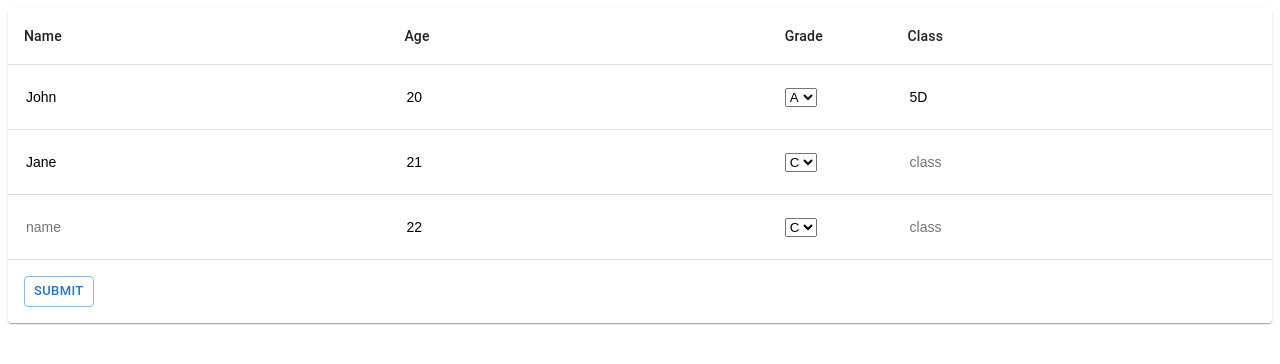
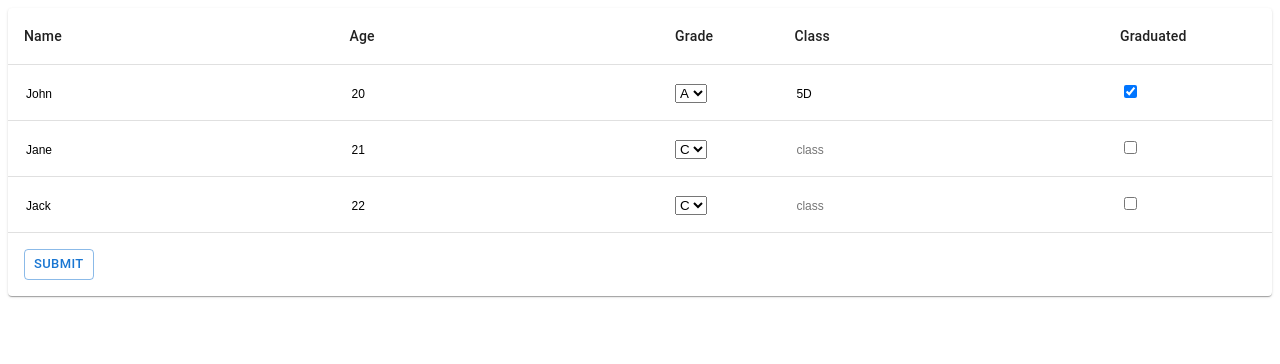
Before and after one commit to EdwinKwanTC/material-table, a React (Vite) app: page / in a window 1280 px wide. Shown: the top 364 px of the page. Built offline with nearby package versions, Linux system fonts and the light colour scheme.

Commit message:
fix: css update

```diff
--- a/src/App.tsx
+++ b/src/App.tsx
@@ -4,7 +4,7 @@ import { Button, Box } from '@mui/material'
 import { schema } from './validatior/classValidator'
 
 type Data = {
-    [key: string]: string | number
+    [key: string]: string | number | boolean
 }
 
 function App() {
@@ -29,6 +29,11 @@ function App() {
             label: 'Class',
             inputType: 'text',
         },
+        {
+            key: 'isGraduated',
+            label: 'Graduated',
+            inputType: 'checkbox',
+        },
     ]
 
     const data = [
@@ -37,15 +42,19 @@ function App() {
             age: 20,
             grade: 'a',
             class: '5D',
+            isGraduated: true,
         },
         {
             name: 'Jane',
             age: 21,
             grade: 'c',
+            isGraduated: false,
         },
         {
+            name: 'Jack',
             age: 22,
             grade: 'c',
+            isGraduated: false,
         },
     ]
 
@@ -55,9 +64,9 @@ function App() {
 
     const options = {
         grade: [
-            { id: 1, name: 'a', value: 'A' },
-            { id: 2, name: 'b', value: 'B' },
-            { id: 3, name: 'c', value: 'C' },
+            { id: 1, name: 'A', value: 'a' },
+            { id: 2, name: 'B', value: 'b' },
+            { id: 3, name: 'C', value: 'c' },
         ],
     }
 
--- a/src/base/Table.tsx
+++ b/src/base/Table.tsx
@@ -12,7 +12,7 @@ import {
 import { SchemaOf } from 'yup'
 
 type Rows<T, U extends keyof T> = {
-    [key in U]: string | number
+    [key in U]: string | number | boolean
 }
 
 type Options = {
@@ -25,7 +25,7 @@ export type TableHeaders = {
     key: string
     label: string
     align?: 'left' | 'right' | 'center'
-    inputType: 'text' | 'number' | 'select'
+    inputType: 'text' | 'number' | 'select' | 'checkbox'
 }
 
 type TableProps<T, U extends keyof T> = {
@@ -85,12 +85,12 @@ export default function Table<T, U extends keyof T>(props: TableProps<T, U>) {
                                                 return (
                                                     <TableCell key={headerIndex}>
                                                         {(header.inputType === 'number' ||
-                                                            header.inputType === 'text') && (
+                                                            header.inputType === 'text' ||
+                                                            header.inputType === 'checkbox') && (
                                                             <Field
                                                                 style={{
-                                                                    width: '100%',
-                                                                    minHeight: '30px',
-                                                                    fontSize: '14px',
+                                                                    minHeight: '15px',
+                                                                    fontSize: '12px',
                                                                     border: '0px solid #ccc',
                                                                 }}
                                                                 name={`${index}.${header.key}`}
@@ -98,27 +98,26 @@ export default function Table<T, U extends keyof T>(props: TableProps<T, U>) {
                                                                 type={header.inputType}
                                                             />
                                                         )}
+
                                                         {header.inputType === 'select' && (
                                                             <Field
                                                                 as="select"
                                                                 name={`${index}.${header.key}`}
                                                             >
                                                                 {options &&
-                                                                    console.log(
-                                                                        // @ts-ignore
-                                                                        options[header.key].map(
-                                                                            (option, optionKey) => (
-                                                                                <option value="a">
-                                                                                    A
-                                                                                </option>
-                                                                            )
+                                                                    options[header.key].map(
+                                                                        (option, optionKey) => (
+                                                                            <option
+                                                                                key={optionKey}
+                                                                                value={option.value}
+                                                                            >
+                                                                                {option.name}
+                                                                            </option>
                                                                         )
                                                                     )}
-                                                                <option value="a">A</option>
-                                                                <option value="b">B</option>
-                                                                <option value="c">C</option>
                                                             </Field>
                                                         )}
+
                                                         <ErrorMessage
                                                             render={(msg) => (
                                                                 <Box
--- a/src/validatior/classValidator.ts
+++ b/src/validatior/classValidator.ts
@@ -10,5 +10,6 @@ export const schema = yup.array().of(
             .max(60, 'must be less than 60'),
         grade: yup.string().required(),
         class: yup.string(),
+        isGraduated: yup.boolean().required(),
     })
 )
```
